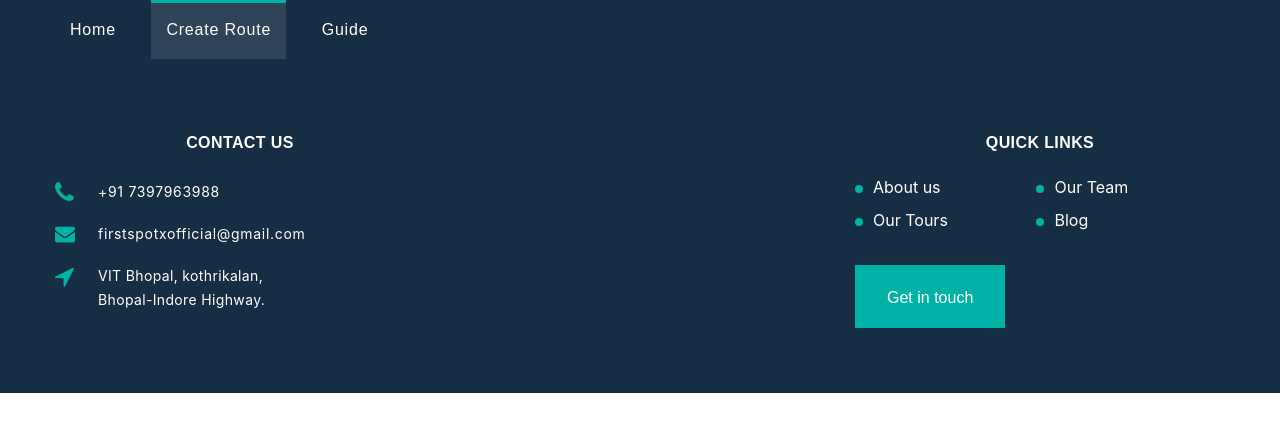
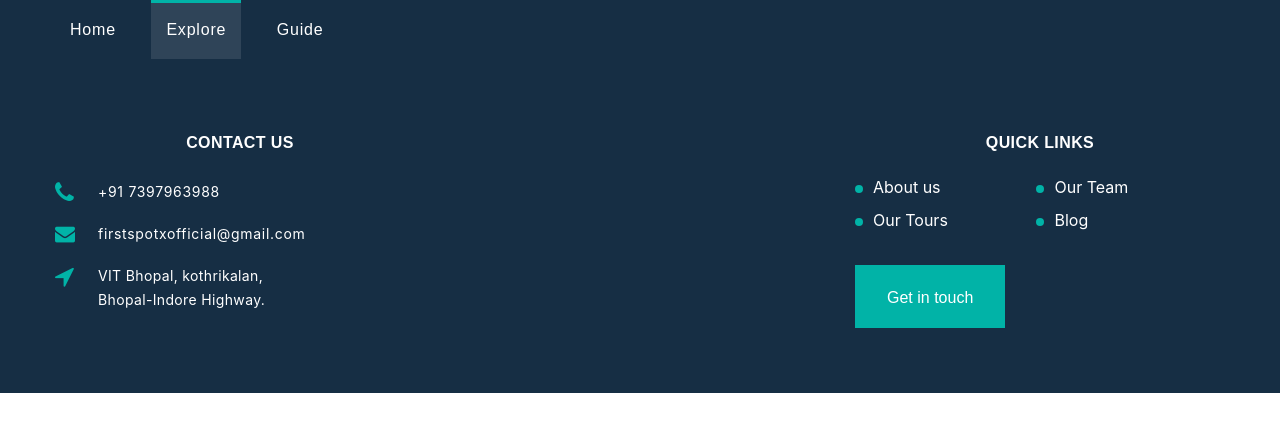
Before and after one commit to jaysomani/firstspot, a website: page pages/Create_Route_Ex/createRoute.html in a window 1280 px wide. Shown: the top 432 px of the page. Drawn offline with Linux system fonts and the light colour scheme; no server answers.

Commit message:
title changes

```diff
--- a/pages/Create_Route_Ex/createRoute.html
+++ b/pages/Create_Route_Ex/createRoute.html
@@ -13,7 +13,7 @@
     <link rel="stylesheet" href="../../css/style.css">
     <link rel="stylesheet" href="../../css/bootstrap.css">
     <link rel="stylesheet" href="../../css/fonts.css">
-    <title>Firstspot | Create route</title>
+    <title>Firstspot | Explore</title>
 </head>
 
 <body>
@@ -51,7 +51,7 @@
                               <a class="rd-nav-link" href="../../index.html">Home</a>
                           </li>
                           <li class="rd-nav-item active">
-                              <a class="rd-nav-link" style="cursor: pointer;">Create Route</a>
+                              <a class="rd-nav-link" style="cursor: pointer;">Explore</a>
                           </li>
                           <li class="rd-nav-item">
                               <a class="rd-nav-link" href="../Profile/profile.html">Guide</a>
```
Also changed, not shown: index.html (+1 -1 lines), pageTemplate.html (+1 -1 lines), pages/Profile/guidesGigs/gigIndex.html (+1 -1 lines), pages/Profile/profile.html (+1 -1 lines), README.md.
